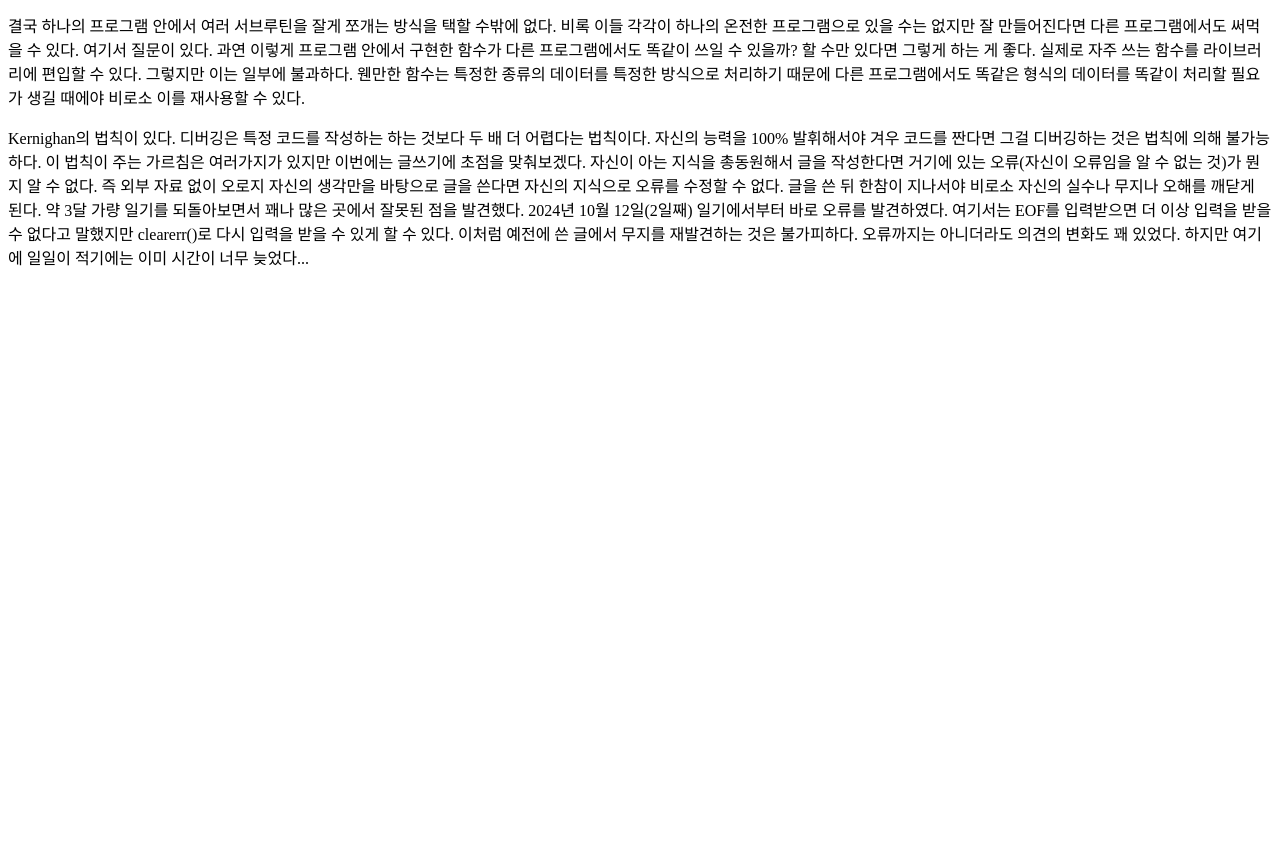
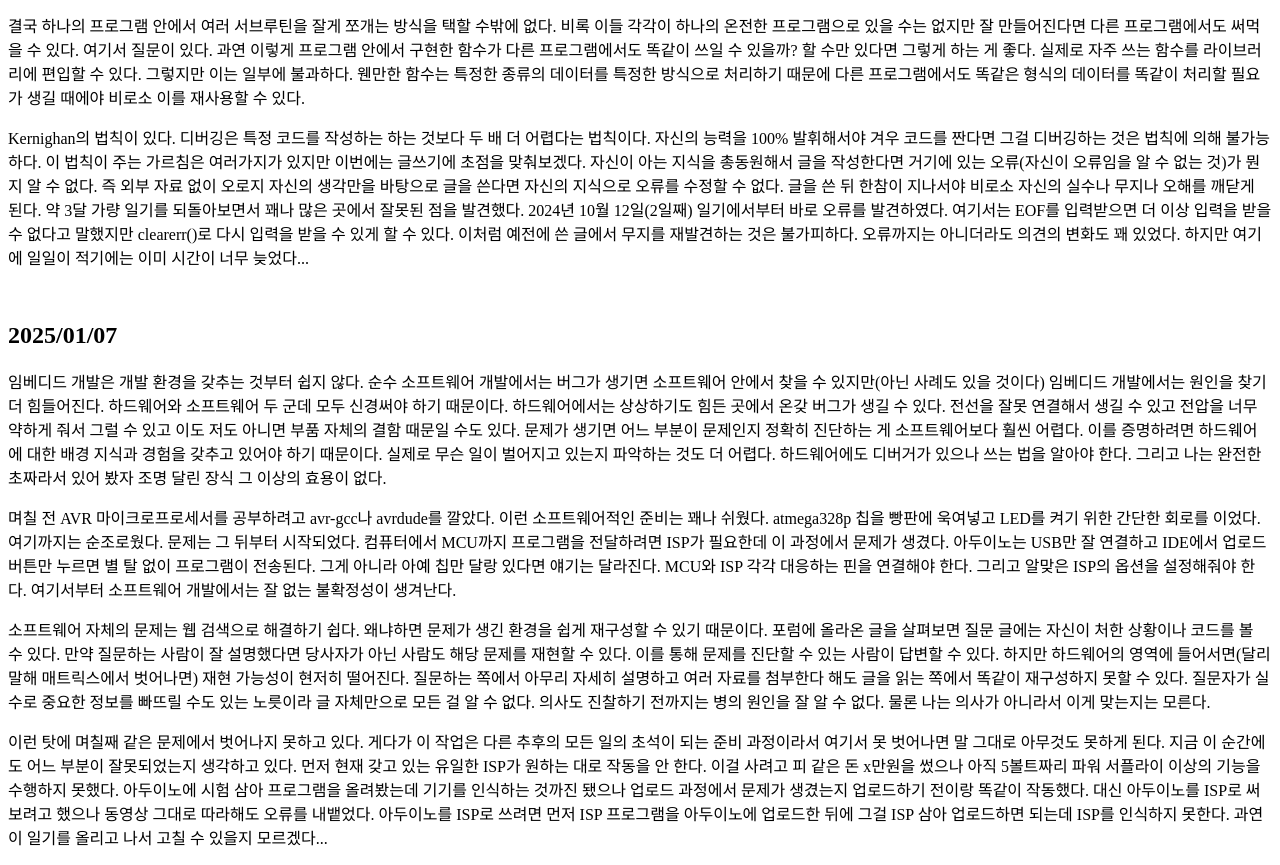
Before and after one commit to YesYesBike/yesyesbike.github.io, a plain HTML site: page diary/2025/01.html in a window 1280 px wide. Shown: the part 855-1720 px from the top of the page. Before the commit the page ends 1140 px from the top, so only its background shows below. Drawn offline with Linux system fonts and the light colour scheme.

Commit message:
아이에에에

```diff
--- a/diary/2025/01.html
+++ b/diary/2025/01.html
@@ -81,5 +81,52 @@ Kernighan의 법칙이 있다. 디버깅은 특정 코드를 작성하는 하는
 오류까지는 아니더라도 의견의 변화도 꽤 있었다.
 하지만 여기에 일일이 적기에는 이미 시간이 너무 늦었다...
 		</p>
+
+		<br>
+
+		<h2>2025/01/07</h2>
+		<p>
+임베디드 개발은 개발 환경을 갖추는 것부터 쉽지 않다.
+순수 소프트웨어 개발에서는 버그가 생기면 소프트웨어 안에서 찾을 수 있지만(아닌 사례도 있을 것이다)
+임베디드 개발에서는 원인을 찾기 더 힘들어진다. 하드웨어와 소프트웨어 두 군데 모두 신경써야 하기 때문이다.
+하드웨어에서는 상상하기도 힘든 곳에서 온갖 버그가 생길 수 있다.
+전선을 잘못 연결해서 생길 수 있고 전압을 너무 약하게 줘서 그럴 수 있고 이도 저도 아니면 부품 자체의 결함 때문일 수도 있다.
+문제가 생기면 어느 부분이 문제인지 정확히 진단하는 게 소프트웨어보다 훨씬 어렵다.
+이를 증명하려면 하드웨어에 대한 배경 지식과 경험을 갖추고 있어야 하기 때문이다.
+실제로 무슨 일이 벌어지고 있는지 파악하는 것도 더 어렵다. 하드웨어에도 디버거가 있으나 쓰는 법을 알아야 한다.
+그리고 나는 완전한 초짜라서 있어 봤자 조명 달린 장식 그 이상의 효용이 없다.
+		</p>
+
+		<p>
+며칠 전 AVR 마이크로프로세서를 공부하려고 avr-gcc나 avrdude를 깔았다. 이런 소프트웨어적인 준비는 꽤나 쉬웠다.
+atmega328p 칩을 빵판에 욱여넣고 LED를 켜기 위한 간단한 회로를 이었다. 여기까지는 순조로웠다.
+문제는 그 뒤부터 시작되었다. 컴퓨터에서 MCU까지 프로그램을 전달하려면 ISP가 필요한데 이 과정에서 문제가 생겼다.
+아두이노는 USB만 잘 연결하고 IDE에서 업로드 버튼만 누르면 별 탈 없이 프로그램이 전송된다.
+그게 아니라 아예 칩만 달랑 있다면 얘기는 달라진다. MCU와 ISP 각각 대응하는 핀을 연결해야 한다.
+그리고 알맞은 ISP의 옵션을 설정해줘야 한다. 여기서부터 소프트웨어 개발에서는 잘 없는 불확정성이 생겨난다.
+		</p>
+
+		<p>
+소프트웨어 자체의 문제는 웹 검색으로 해결하기 쉽다. 왜냐하면 문제가 생긴 환경을 쉽게 재구성할 수 있기 때문이다.
+포럼에 올라온 글을 살펴보면 질문 글에는 자신이 처한 상황이나 코드를 볼 수 있다.
+만약 질문하는 사람이 잘 설명했다면 당사자가 아닌 사람도 해당 문제를 재현할 수 있다.
+이를 통해 문제를 진단할 수 있는 사람이 답변할 수 있다.
+하지만 하드웨어의 영역에 들어서면(달리 말해 매트릭스에서 벗어나면) 재현 가능성이 현저히 떨어진다.
+질문하는 쪽에서 아무리 자세히 설명하고 여러 자료를 첨부한다 해도 글을 읽는 쪽에서 똑같이 재구성하지 못할 수 있다.
+질문자가 실수로 중요한 정보를 빠뜨릴 수도 있는 노릇이라 글 자체만으로 모든 걸 알 수 없다.
+의사도 진찰하기 전까지는 병의 원인을 잘 알 수 없다. 물론 나는 의사가 아니라서 이게 맞는지는 모른다.
+		</p>
+
+		<p>
+이런 탓에 며칠째 같은 문제에서 벗어나지 못하고 있다.
+게다가 이 작업은 다른 추후의 모든 일의 초석이 되는 준비 과정이라서 여기서 못 벗어나면 말 그대로 아무것도 못하게 된다.
+지금 이 순간에도 어느 부분이 잘못되었는지 생각하고 있다.
+먼저 현재 갖고 있는 유일한 ISP가 원하는 대로 작동을 안 한다.
+이걸 사려고 피 같은 돈 x만원을 썼으나 아직 5볼트짜리 파워 서플라이 이상의 기능을 수행하지 못했다.
+아두이노에 시험 삼아 프로그램을 올려봤는데 기기를 인식하는 것까진 됐으나 업로드 과정에서 문제가 생겼는지 업로드하기 전이랑 똑같이 작동했다.
+대신 아두이노를 ISP로 써보려고 했으나 동영상 그대로 따라해도 오류를 내뱉었다.
+아두이노를 ISP로 쓰려면 먼저 ISP 프로그램을 아두이노에 업로드한 뒤에 그걸 ISP 삼아 업로드하면 되는데 ISP를 인식하지 못한다.
+과연 이 일기를 올리고 나서 고칠 수 있을지 모르겠다...
+		</p>
 	</body>
 </html>
```
